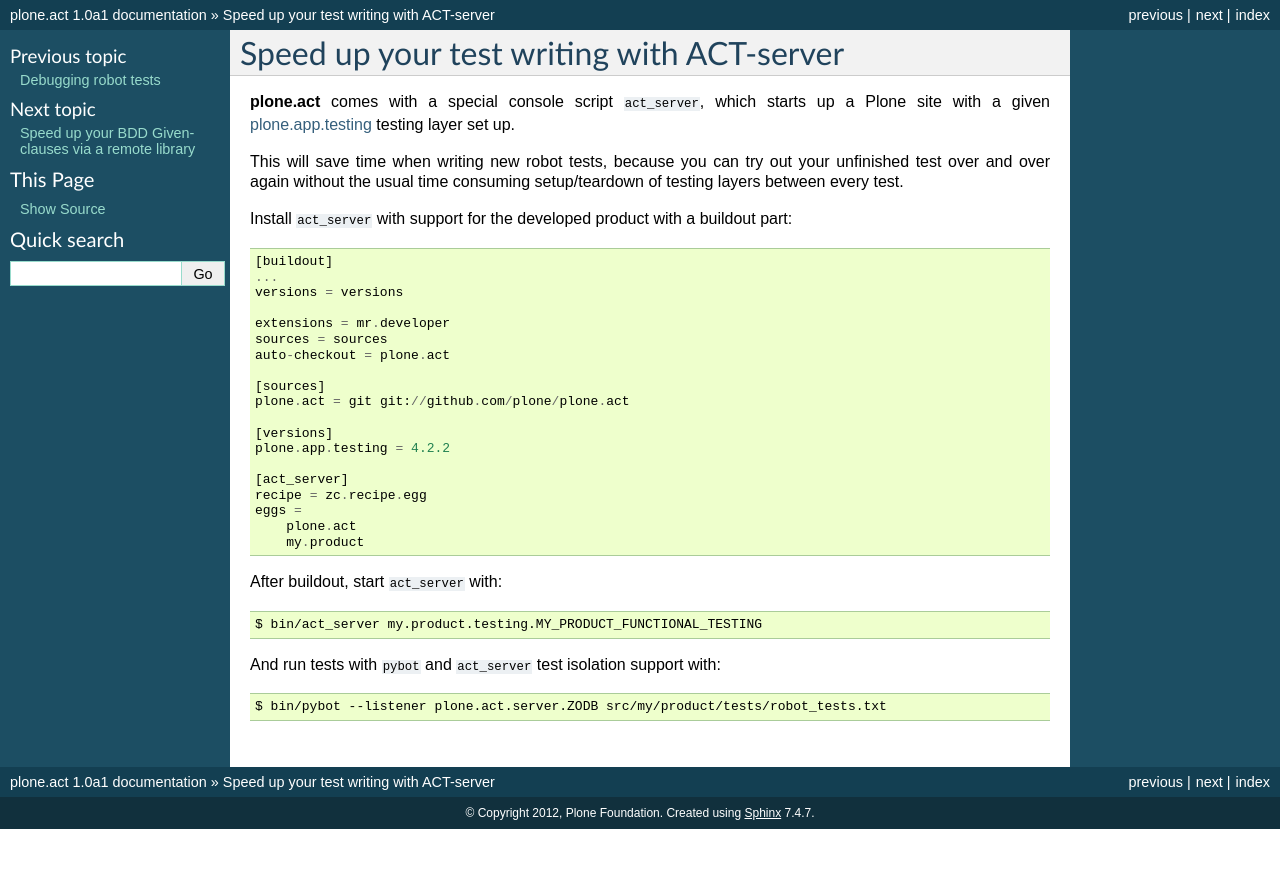
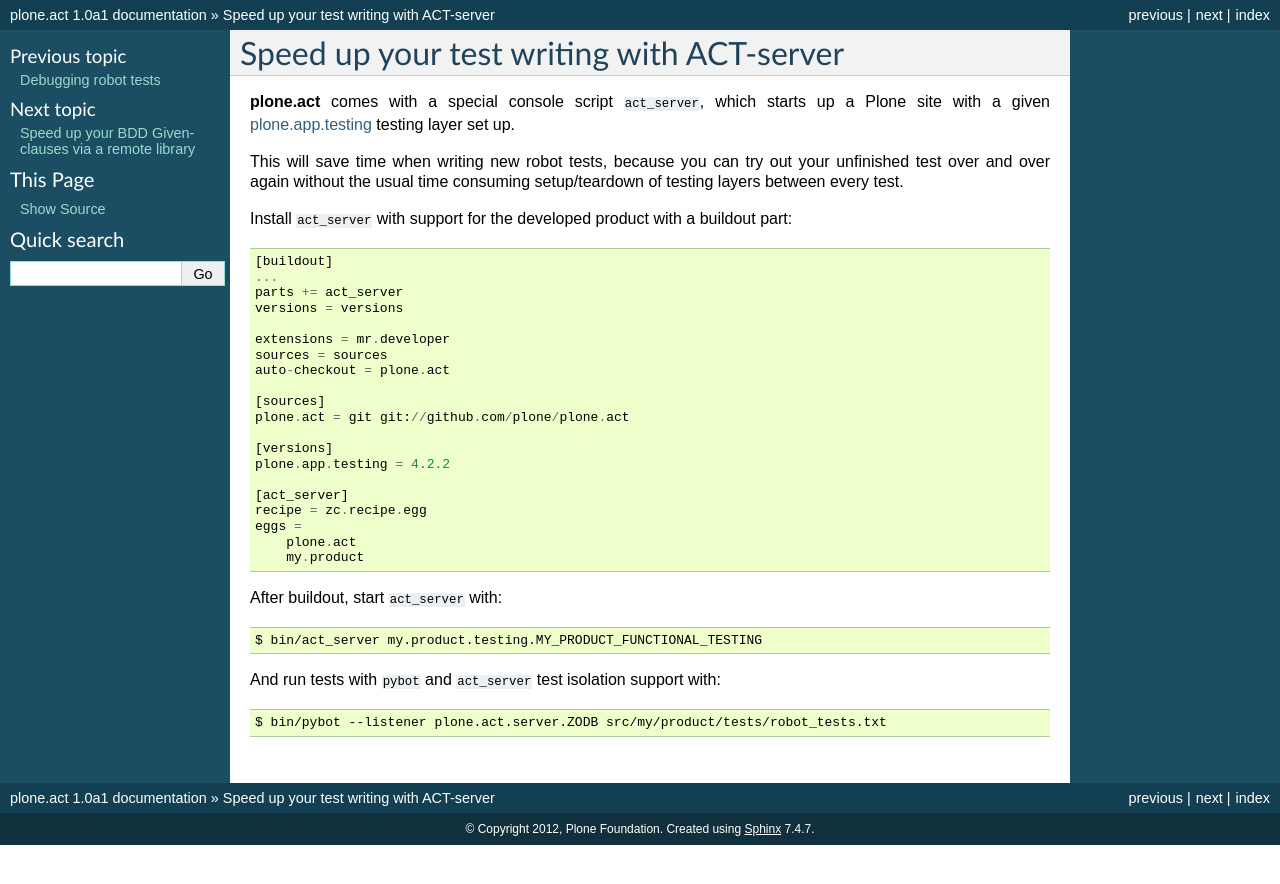
Before and after one commit to plone/plone.app.robotframework, a Sphinx documentation site: the page built from docs/source/server.rst, in a window 1280 px wide. Shown: the top 884 px of the page. Built offline with Sphinx 7.4.7, drawn with Linux system fonts in a browser that asks for light colours.

Commit message:
Fix missing parts-declaration in ACT-server guide

```diff
--- a/docs/source/server.rst
+++ b/docs/source/server.rst
@@ -14,6 +14,7 @@
 part::
     [buildout]
     ...
+    parts += act_server
     versions = versions
 
     extensions = mr.developer
```
